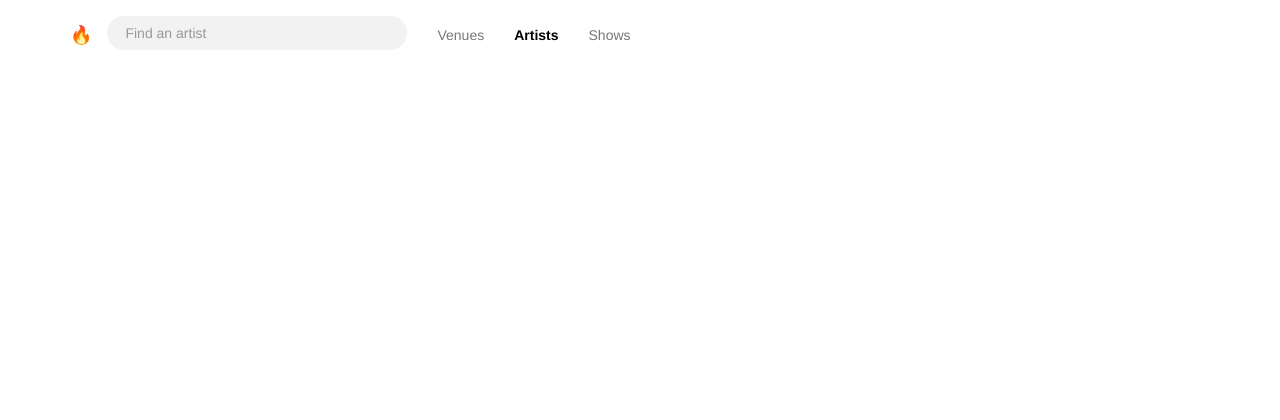
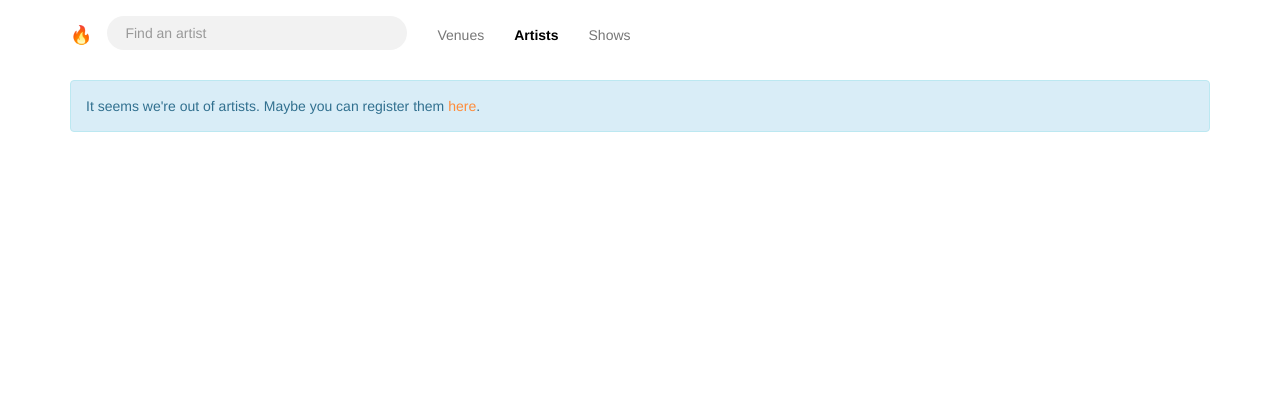
Before and after one commit to bc-maia/uda-nd-backend-proj-01-fyyur, a Flask app: page /artists in a window 1280 px wide. Shown: the top 420 px of the page. Run offline with Flask 2, Linux system fonts and the light colour scheme; data that the repository does not hold is empty; some libraries are stand-ins or nearby versions.

Commit message:
udpt - alert for empty lists on frontend

```diff
--- a/templates/pages/artists.html
+++ b/templates/pages/artists.html
@@ -2,6 +2,11 @@
 {% block title %}Fyyur | Artists{% endblock %}
 {% block content %}
 <ul class="items">
+	{% if not artists %}
+	<div class="alert alert-info" role="alert">
+		It seems we're out of artists. Maybe you can register them <a href="/artists/create">here</a>.
+	</div>
+	{% endif %}
 	{% for artist in artists %}
 	<li>
 		<a href="/artists/{{ artist.id }}">
--- a/templates/pages/shows.html
+++ b/templates/pages/shows.html
@@ -1,6 +1,11 @@
 {% extends 'layouts/main.html' %}
 {% block title %}Fyyur | Shows{% endblock %}
 {% block content %}
+{% if not shows %}
+<div class="alert alert-info" role="alert">
+    There's no Shows on the road! Maybe you can register them <a href="/shows/create">here</a>.
+</div>
+{% endif %}
 <div class="row shows">
     {%for show in shows %}
     <div class="col-sm-4">
--- a/templates/pages/venues.html
+++ b/templates/pages/venues.html
@@ -1,6 +1,11 @@
 {% extends 'layouts/main.html' %}
 {% block title %}Fyyur | Venues{% endblock %}
 {% block content %}
+{% if not areas %}
+<div class="alert alert-info" role="alert">
+	There's no Venues listed! Maybe you can register them <a href="/venues/create">here</a>.
+</div>
+{% endif %}
 {% for area in areas %}
 <h3>{{ area.city }}, {{ area.state }}</h3>
 <ul class="items">
```
Lines whose indentation alone changed are shown as unchanged.
